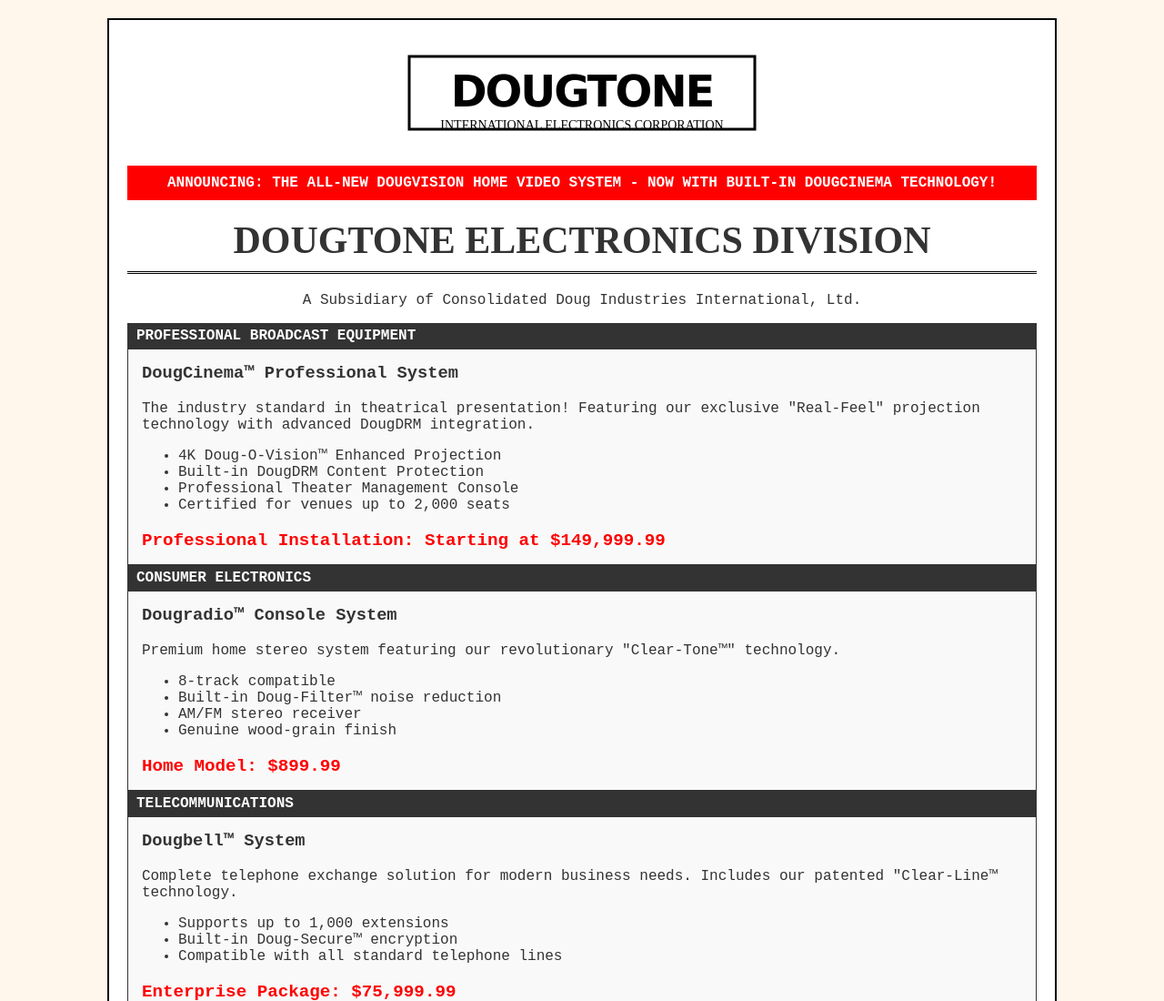
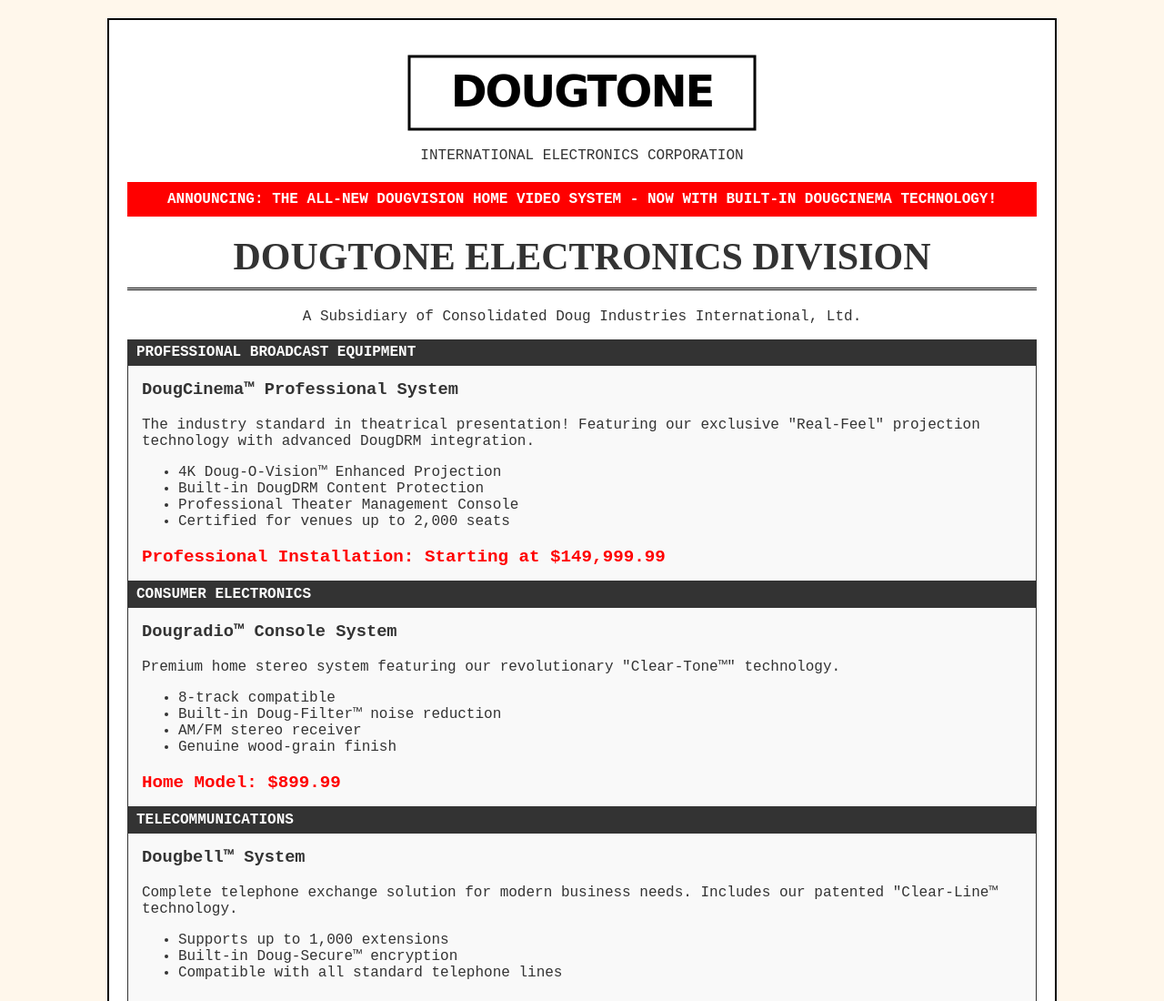
Before and after one commit to Dougtone-Tabulator-Division/INTERNET, a plain HTML site: page index.html in a window 1280 px wide. Shown: the top 1100 px of the page at 91% size. Drawn offline with Linux system fonts and the light colour scheme.

Commit message:
Update index.html

```diff
--- a/index.html
+++ b/index.html
@@ -195,10 +195,8 @@
   <svg class="logo" viewBox="0 0 400 120">
     <rect x="10" y="20" width="380" height="80" fill="#fff" stroke="#000" stroke-width="3"/>
     <text x="200" y="75" text-anchor="middle" font-family="Lucida Sans" font-size="48" font-weight="bold" style="letter-spacing: -2px;">DOUGTONE</text>
-    <text x="200" y="100" text-anchor="middle" font-family="Times New Roman" font-size="14">INTERNATIONAL ELECTRONICS CORPORATION</text>
-    <p></p>
   </svg>
-
+  <center><text x="200" y="100" text-anchor="middle" font-family="Times New Roman" font-size="14">INTERNATIONAL ELECTRONICS CORPORATION</text></center>
   <div class="marquee blink">
     ANNOUNCING: THE ALL-NEW DOUGVISION HOME VIDEO SYSTEM - NOW WITH BUILT-IN DOUGCINEMA TECHNOLOGY!
   </div>
```
